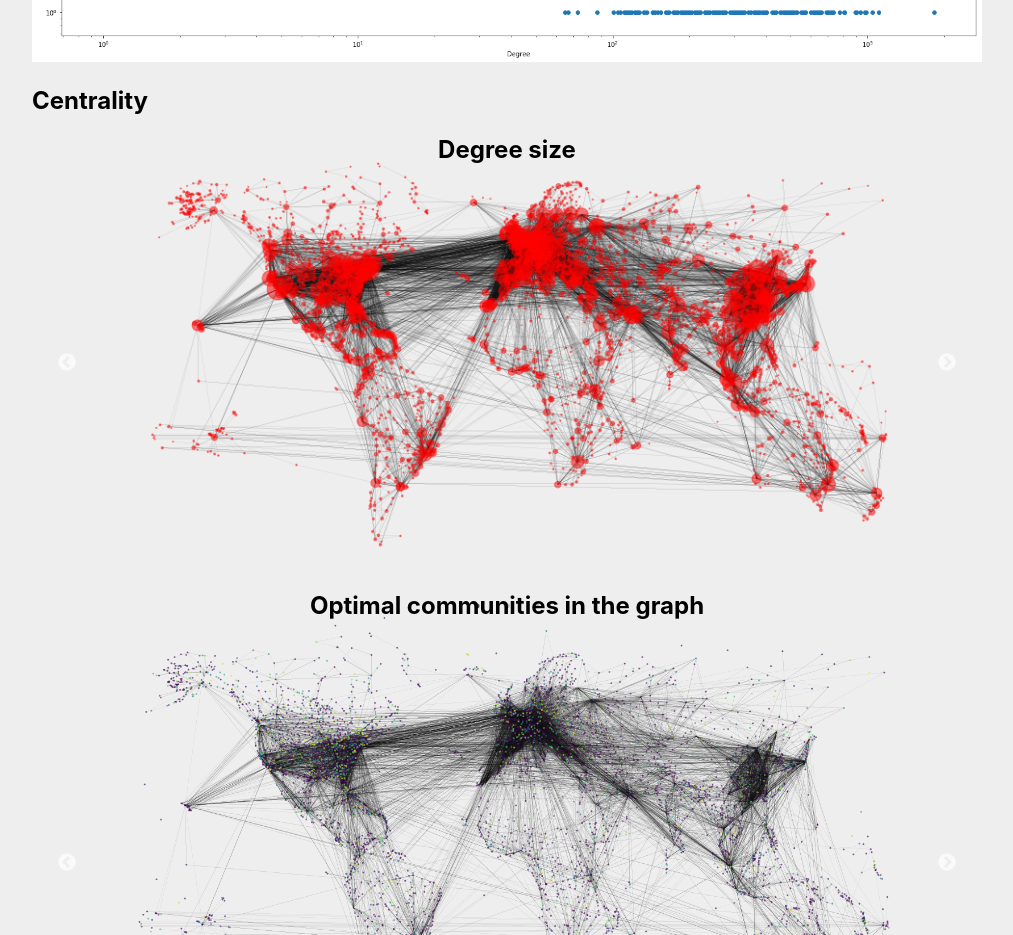
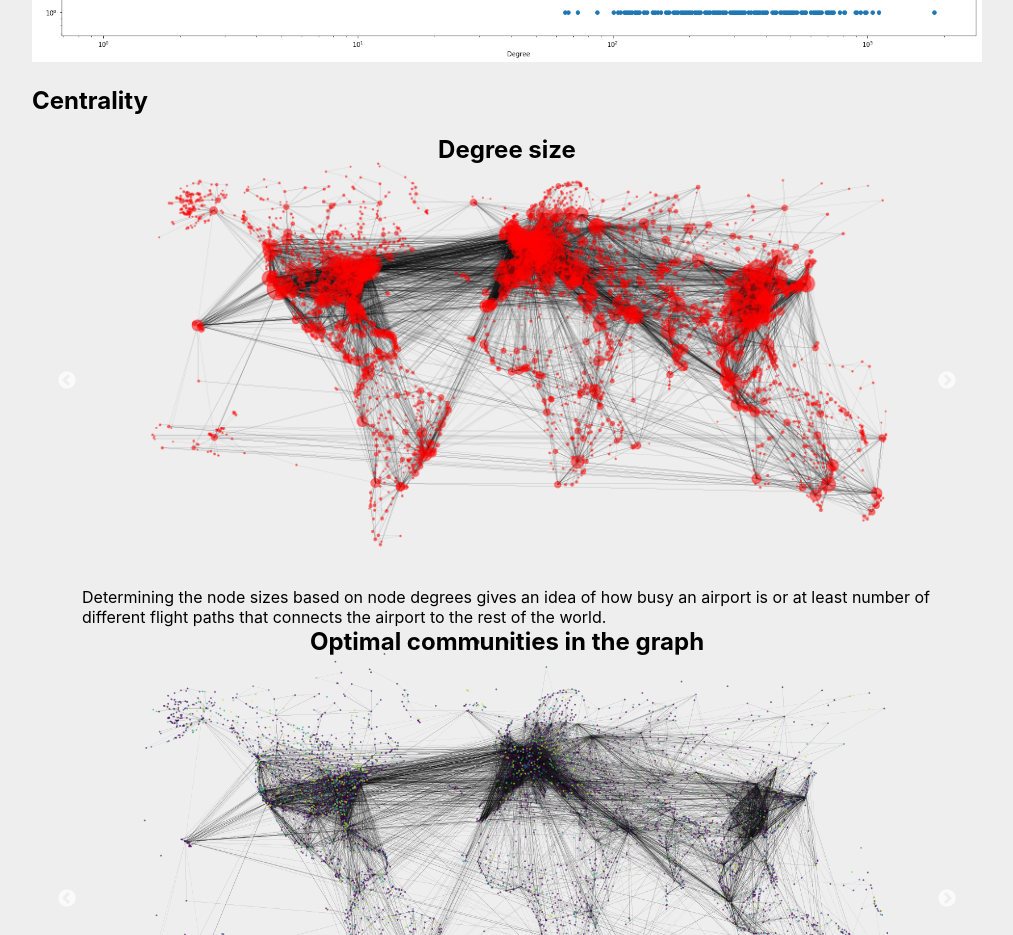
Before and after one commit to OliverFlecke/02805-Social-Graphs-and-Interactions-Project, a React (Create React App) app: page / in a window 1280 px wide. Shown: the part 2460-3395 px from the top of the page, without its empty margins (133-1146 px from the left). Built offline with nearby package versions, Linux system fonts and the light colour scheme; no server answers; the HTML template or start-up script is replaced by a standard one.

Commit message:
Text for centralities

```diff
--- a/src/section/Centrality.tsx
+++ b/src/section/Centrality.tsx
@@ -14,14 +14,17 @@ export class Centrality extends React.Component {
                         {
                             image: 'graph_degree_size.png',
                             title: 'Degree size',
+                            text: 'Determining the node sizes based on node degrees gives an idea of how busy an airport is or at least number of different flight paths that connects the airport to the rest of the world. ',
                         },
                         {
                             image: 'graph_betweeness_centrality.png',
                             title: 'Betweenness centrality',
+                            text: 'Determining the node sizes based on the betweenness centrality measures gives an idea of which airports which most often is used for connecting flights',
                         },
                         {
                             image: 'graph_eigenvector_centrality.png',
                             title: 'Eigenvector centrality',
+                            text: 'With the node sizes depending on the eigenvector centrality measurements it takes into perspective how well the connected airports are connected to eachother.',
                         },
                     ]}
                 />
```
